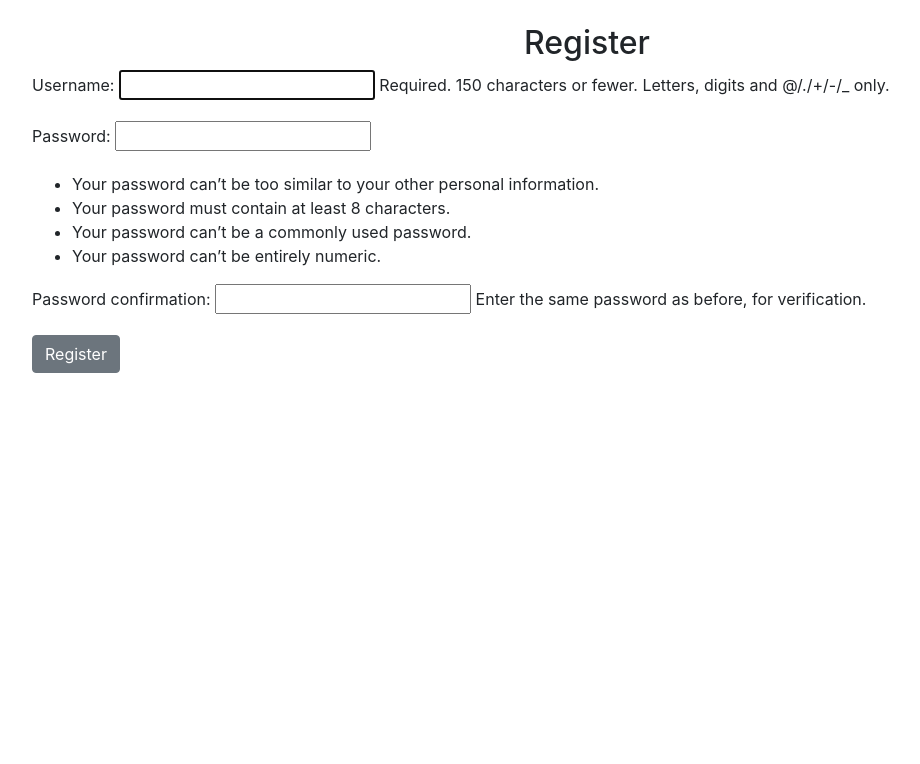
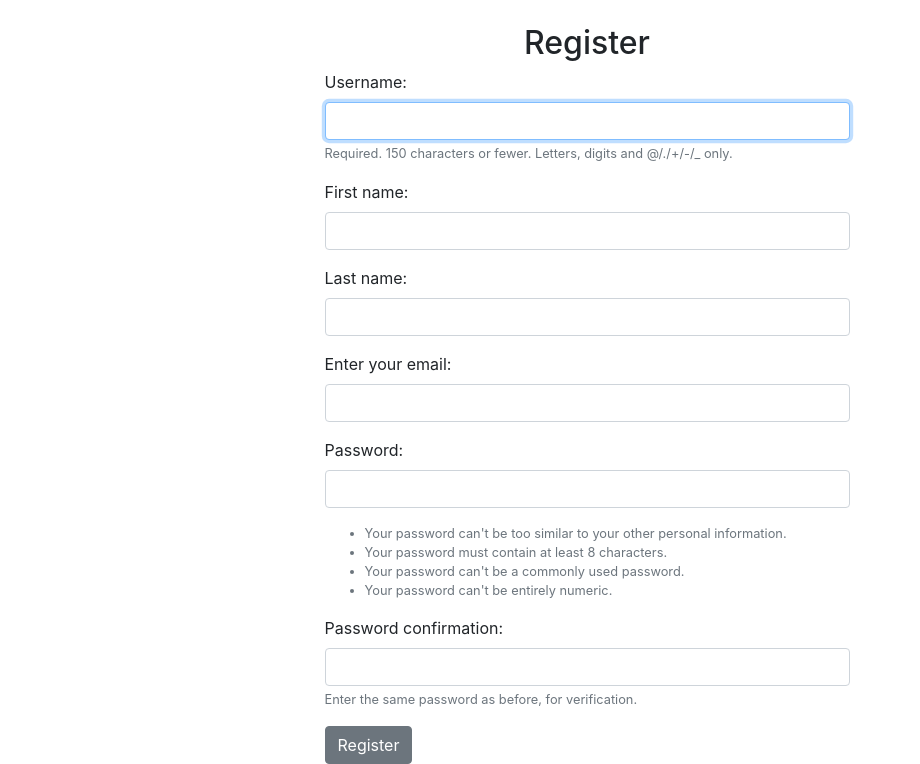
Before and after one commit to CountryGuide/Promo_Auth, a Django app: page /register/ in a window 1280 px wide. Shown: the part 56-820 px from the top of the page, without its empty margins (53-973 px from the left). Before the commit the page ends 429 px from the top, so only its background shows below. Run offline with Django 3.2, Linux system fonts and the light colour scheme; some libraries are stand-ins or nearby versions.

Commit message:
WIP registration/login/logout

```diff
--- /dev/null
+++ b/authenticate/forms.py
@@ -0,0 +1,31 @@
+from django.contrib.auth.forms import UserCreationForm
+from django import forms
+from django.contrib.auth.models import User
+
+
+class SignUpForm(UserCreationForm):
+    email = forms.EmailField(label="Enter your email", widget=forms.TextInput(attrs={'class': 'form-control'}))
+    first_name = forms.CharField(max_length=100, widget=forms.TextInput(attrs={'class': 'form-control'}))
+    last_name = forms.CharField(max_length=100, widget=forms.TextInput(attrs={'class': 'form-control'}))
+
+    class Meta:
+        model = User
+        fields = ('username', 'first_name', 'last_name', 'email', 'password1', 'password2',)
+
+    def __init__(self, *args, **kwargs):
+        super(SignUpForm, self).__init__(*args, **kwargs)
+
+        self.fields['username'].widget.attrs['class'] = 'form-control'
+        self.fields['username'].help_text = '<small class="form-text text-muted">Required. 150 characters or fewer. ' \
+                                            'Letters, digits and @/./+/-/_ only.</small>'
+        self.fields['password1'].widget.attrs['class'] = 'form-control'
+        self.fields['password1'].help_text = '<ul class="form-text text-muted small">' \
+                                             '<li>Your password can\'t be too similar to your other ' \
+                                             'personal information.</li>' \
+                                             '<li>Your password must contain at least 8 characters.</li>' \
+                                             '<li>Your password can\'t be a commonly used password.</li>' \
+                                             '<li>Your password can\'t be entirely numeric.</li>' \
+                                             '</ul>'
+        self.fields['password2'].widget.attrs['class'] = 'form-control'
+        self.fields['password2'].help_text = '<small class="form-text text-muted">Enter the same password as before, ' \
+                                             'for verification.</small>'
--- a/authenticate/templates/authenticate/register.html
+++ b/authenticate/templates/authenticate/register.html
@@ -3,6 +3,7 @@
 {% block content %}
 <h2 class="text-center">Register</h2>
 
+<div class="col-md-6 offset-md-3">
     <form method="post" action="{% url 'register' %}">
         {% csrf_token %}
 
@@ -14,4 +15,5 @@
 
         <input class="btn btn-secondary" type="submit" value="Register"/>
     </form>
+</div>
 {% endblock %}
--- a/authenticate/views.py
+++ b/authenticate/views.py
@@ -3,7 +3,7 @@ import os
 from django.shortcuts import render, redirect
 from django.contrib import messages
 from django.contrib.auth import authenticate, login, logout
-from django.contrib.auth.forms import UserCreationForm
+from .forms import SignUpForm
 
 
 def home(request):
@@ -34,7 +34,7 @@ def logout_user(request):
 
 def register_user(request):
     if request.method == 'POST':
-        form = UserCreationForm(request.POST)
+        form = SignUpForm(request.POST)
         if form.is_valid():
             form.save()
             username = form.cleaned_data['username']
@@ -45,6 +45,6 @@ def register_user(request):
                 messages.success(request, 'You\'ve registered')
                 return redirect('home')
     else:
-        form = UserCreationForm()
+        form = SignUpForm()
     context = {'form': form}
     return render(request, os.path.join('authenticate', 'register.html'), context)
```
Lines whose indentation alone changed are shown as unchanged.
